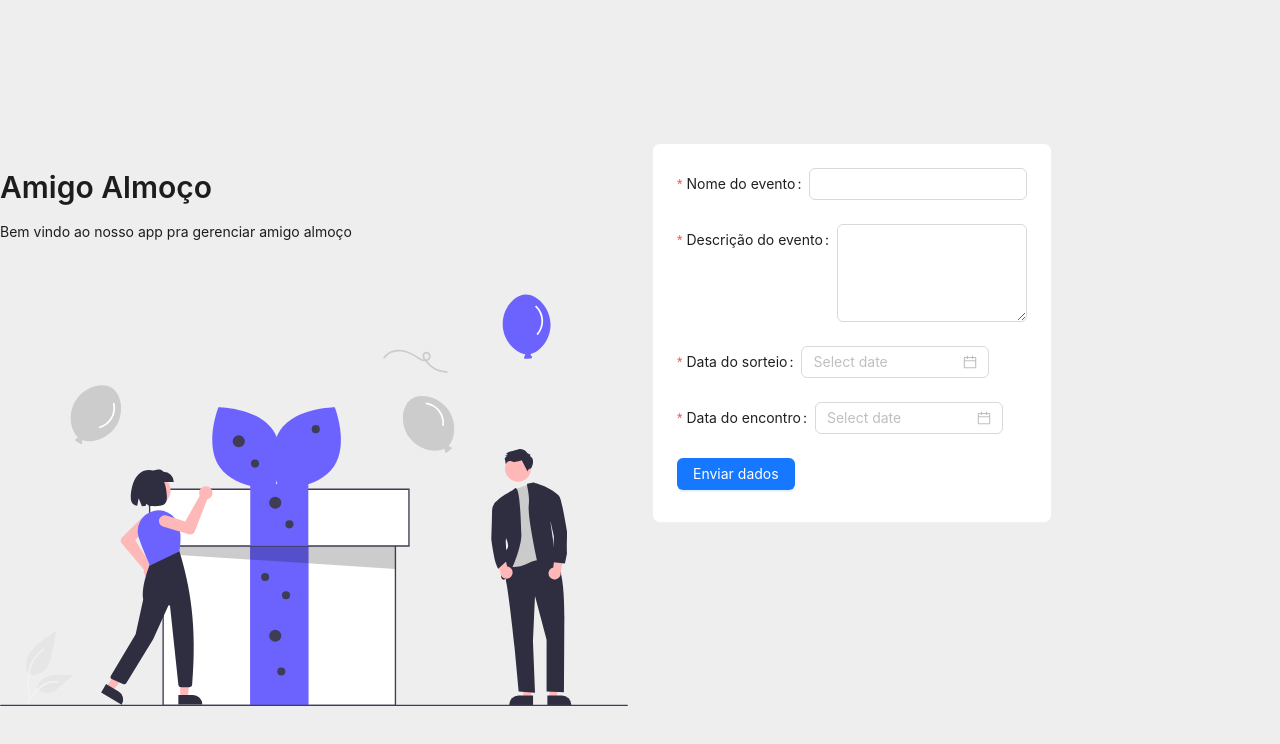
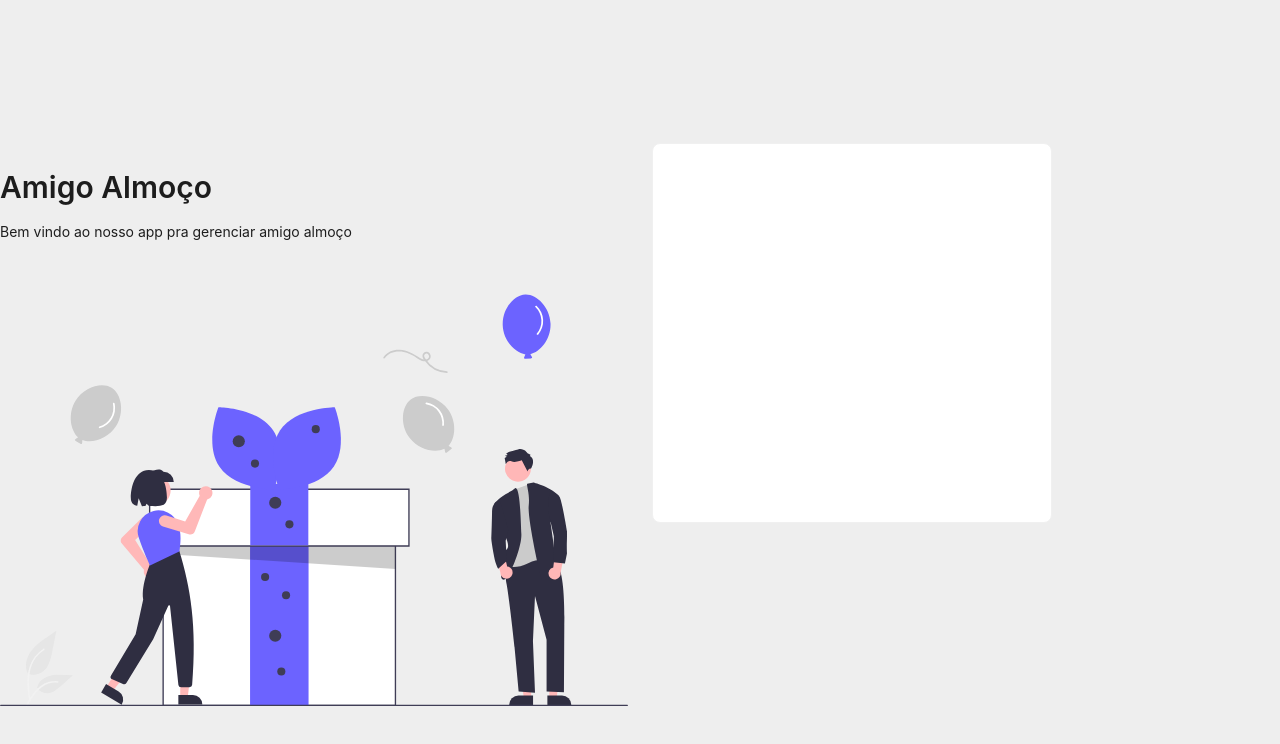
Before and after one commit to ClauMpFreitas/projeto-amigo-secreto, a React (Vite) app: page /addpeople in a window 1280 px wide. Shown: the top 744 px of the page. Built offline with nearby package versions, Linux system fonts and the light colour scheme; the HTML template or start-up script is replaced by a standard one.

Commit message:
Atualização

```diff
--- a/package.json
+++ b/package.json
@@ -14,6 +14,7 @@
     "moment": "^2.29.4",
     "react": "^18.2.0",
     "react-dom": "^18.2.0",
+    "react-router-dom": "^6.21.2",
     "styled-components": "^6.1.1"
   },
   "devDependencies": {
--- /dev/null
+++ b/src/AddPeople/AddPeople.tsx
@@ -0,0 +1,24 @@
+import { Card, Col, Form, Row, Typography } from "antd";
+import { GiftAndPersonsSvg } from "../assets/Svgs/GiftAndPersonsSvg";
+
+export function AddPeople(){
+    return (
+        <>
+        <Row gutter={24}>
+            <Col span={12}>
+            <Typography.Title level={2}>Amigo Almoço</Typography.Title>
+            <Typography.Text>Bem vindo ao nosso app pra gerenciar amigo almoço</Typography.Text>
+                <GiftAndPersonsSvg/>
+            </Col>
+            <Col span={12}>
+                <Card style={{ width: 400, height: 380 }}>
+                <Form
+                name="eventForm"
+                >
+                </Form>
+                </Card>
+            </Col>
+        </Row>
+        </>
+    )
+}
--- a/src/App.tsx
+++ b/src/App.tsx
@@ -1,13 +1,19 @@
-import { ScreenSC } from './AppStyles'
-import { HomePage } from './HomePage/HomePage'
+import { BrowserRouter as Router, Route, Routes } from 'react-router-dom';
+import { ScreenSC } from './AppStyles';
+import { HomePage } from './HomePage/HomePage';
+import { AddPeople } from './AddPeople/AddPeople';
 
 function App() {
-
   return (
-    <ScreenSC>
-     <HomePage/>
-    </ScreenSC>
-  )
+    <Router>
+      <ScreenSC>
+        <Routes>
+          <Route path="/" element={<HomePage />} />
+          <Route path="/addpeople" element={<AddPeople />} />
+        </Routes>
+      </ScreenSC>
+    </Router>
+  );
 }
 
-export default App
+export default App;
--- a/src/HomePage/HomePage.tsx
+++ b/src/HomePage/HomePage.tsx
@@ -2,8 +2,11 @@ import { Button, Card, Col, DatePicker, Form, Input, Row, Typography } from "ant
 import { GiftAndPersonsSvg } from "../assets/Svgs/GiftAndPersonsSvg";
 import TextArea from "antd/es/input/TextArea";
 import moment from 'moment';
+import { useNavigate } from 'react-router-dom';
 
 export function HomePage() {
+  const navigate = useNavigate();
+
     const onFinish = ({ eventName, eventDescription, drawDate, meetingDate }: {
         eventName: 'nome';
         eventDescription: 'descricao';
@@ -40,6 +43,8 @@ export function HomePage() {
         }
 
         console.log('Success:', { eventName, eventDescription, drawDate, meetingDate });
+
+        navigate('/addpeople');
       };
 
       const onFinishFailed = (errorInfo: unknown) => {
```
Also changed, not shown: src/AddPeople/AddPeopleStyles.ts (added), 1 other file (tests, documents, lock files or other folders).
